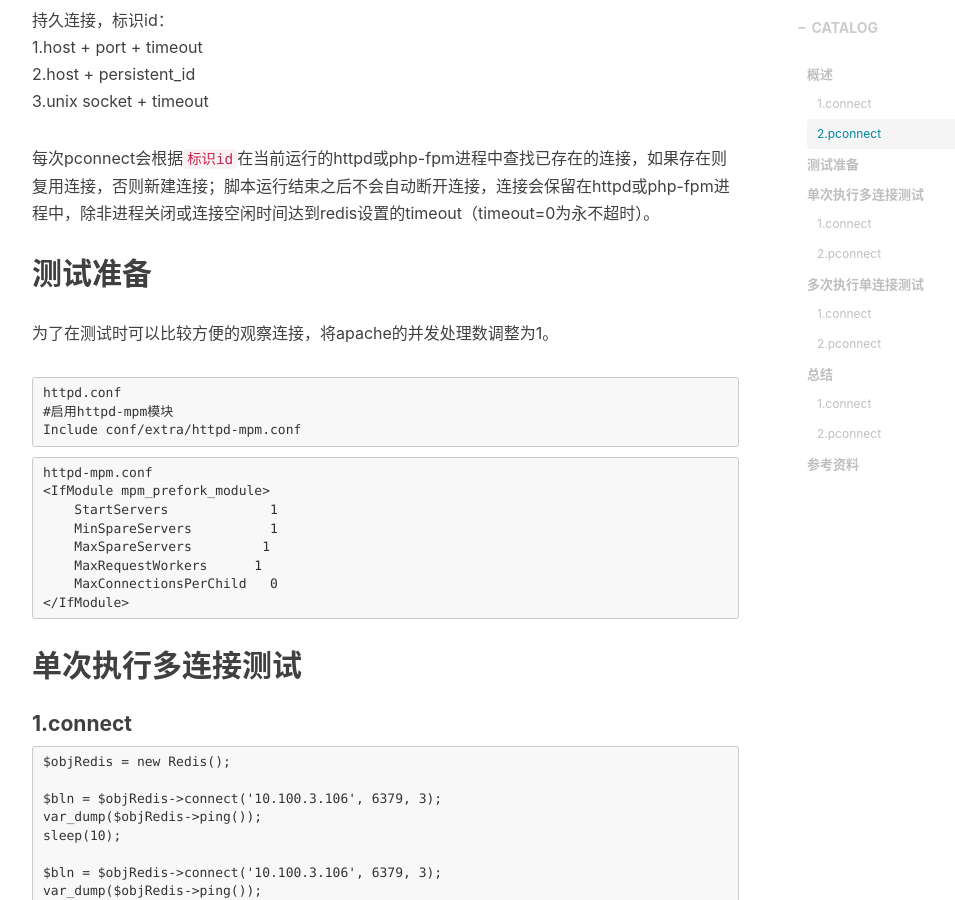
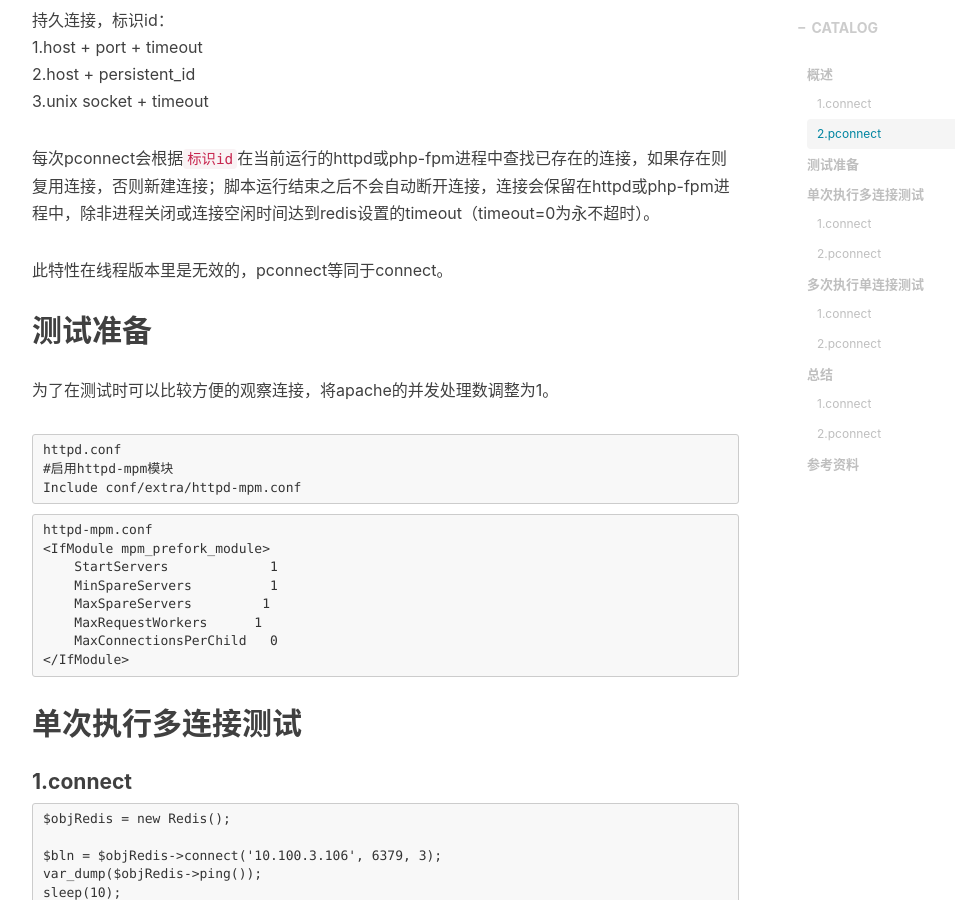
Before and after one commit to xuanxuan2016/xuanxuan2016.github.io, a Jekyll site: the page built from _posts/2018-07-12-redis-pconnect-connect.md, in a window 1280 px wide and 900 px high, scrolled down 858 px. Shown: the whole window, without its empty margins (233-1188 px from the left). Built offline with Jekyll 4.4.1, drawn with Linux system fonts in a browser that asks for light colours; nearby versions of some CDN libraries; comment, search, counter and statistics services are not loaded.

Commit message:
Update 2018-07-12-redis-pconnect-connect.md

```diff
--- a/_posts/2018-07-12-redis-pconnect-connect.md
+++ b/_posts/2018-07-12-redis-pconnect-connect.md
@@ -33,6 +33,10 @@ tags:
 
 <p>
 每次pconnect会根据<code>标识id</code>在当前运行的httpd或php-fpm进程中查找已存在的连接，如果存在则复用连接，否则新建连接；脚本运行结束之后不会自动断开连接，连接会保留在httpd或php-fpm进程中，除非进程关闭或连接空闲时间达到redis设置的timeout（timeout=0为永不超时）。
+</p>
+
+<p>
+此特性在线程版本里是无效的，pconnect等同于connect。
 </p>
 
 ## 测试准备
```
